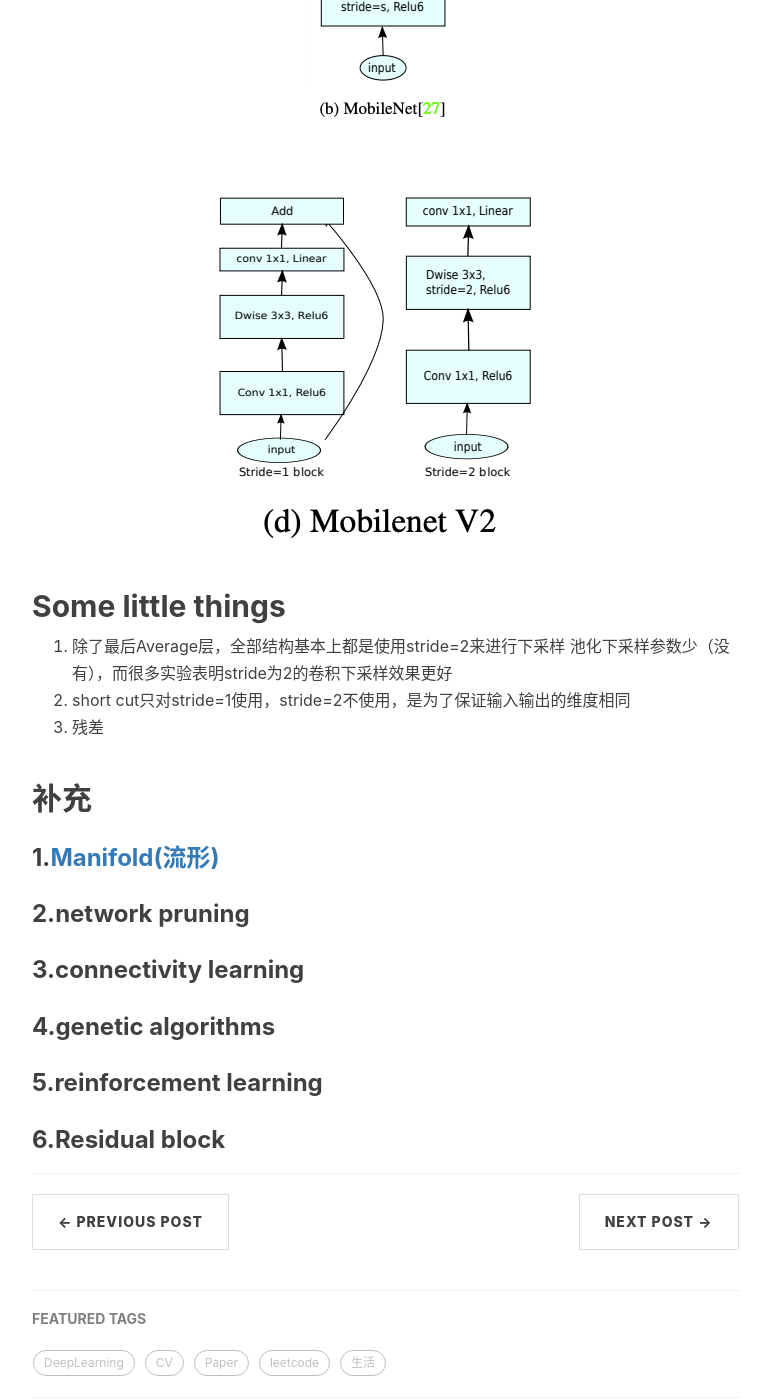
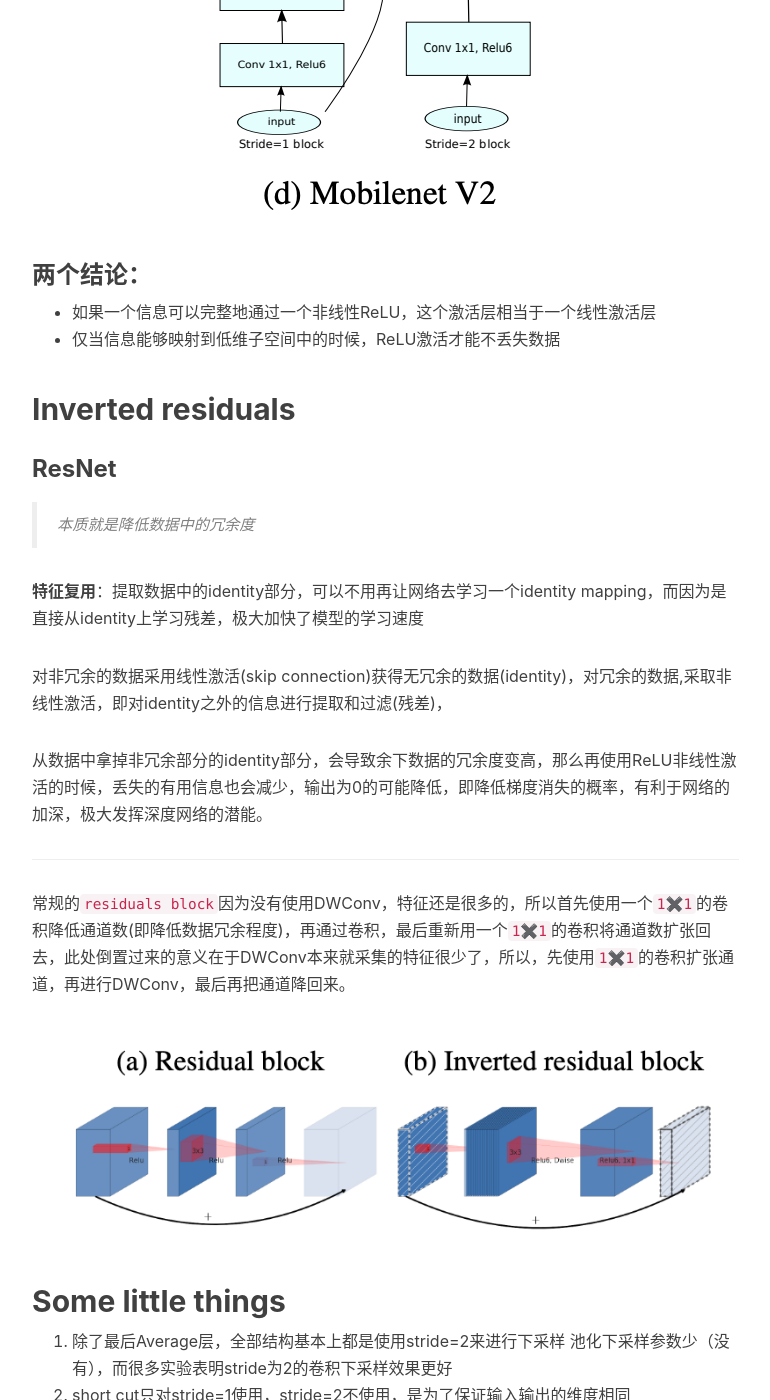
Before and after one commit to tpcmi/tpcmi.github.io, a Jekyll site: the page built from _posts/Paper/2019-10-16-mobilenet_v2.md, in a window 1280 px wide and 1400 px high, scrolled down 1880 px. Shown: the whole window, without its empty margins (233-1003 px from the left). Built offline with Jekyll 4.4.1, drawn with Linux system fonts in a browser that asks for light colours; nearby versions of some CDN libraries; comment, search, counter and statistics services are not loaded; some of the changed text lies outside the part shown.

Commit message:
mobilenet_v2

```diff
--- a/_posts/Paper/2019-10-16-mobilenet_v2.md
+++ b/_posts/Paper/2019-10-16-mobilenet_v2.md
@@ -16,24 +16,19 @@
 >based on an inverted residual structure where the shortcut connections are between the thin bottleneck layers.
 > 主要解决了V1在训练过程中非常容易特征退化的问题
 
+
+
 ## Depthwise Separable Convolutions
 
 略
 
+## Linear Bottlenecks
+
+> 通常将数据可以看做数据流(manifold)，是指可以将高维的数据映射到低维上，而低维的数据更方便计算。ReLU的作用是对维度进行压缩，但是当维度较低时，信息流无法分布到ReLU的激活带上，会造成较大的信息损耗(塌缩)，当信息完全无法流过ReLU时，输出就是0，在反向传播中，0值的梯度为0，即梯度消失，发生了特征退化。
+>
+> 如下图所示，当原始输入维度数增加到15以后再加ReLU，基本不会丢失太多的信息；但如果只把原始输入维度增加至2~5后再加ReLU，则会出现较为严重的信息丢失，除非`imput manifold`可以嵌入到激活空间的显著的低维子空间。
 
 
-## Inverted residuals
-
-常规的`residuals block`是首先使用一个`1✖️1`的卷积降低通道数，再通过卷积，最后重新用一个`1✖️1`的卷积将通道数扩张回去，此处倒置过来的意义在于DWConv本来就采集的特征很少了，所以，先使用`1✖️1`的卷积扩张通道，再进行DWConv，最后再把通道降回来。
-
-![](/img/mobilenet/残差与倒置残差.png)
-
-
-
-
-## Linear Bottlenecks
-
-> ReLU会对channel数较低的张量造成较大的信息损耗。如下图所示，当原始输入维度数增加到15以后再加ReLU，基本不会丢失太多的信息；但如果只把原始输入维度增加至2~5后再加ReLU，则会出现较为严重的信息丢失，除非`imput manifold`可以嵌入到激活空间的显著的低维子空间。
 
 ![](/img/mobilenet/relu不同维度表现.png)
 
@@ -46,6 +41,35 @@
 ![](/img/mobilenet/mobilenetv2基本元结构.png)
 
 
+
+### 两个结论：
+
+- 如果一个信息可以完整地通过一个非线性ReLU，这个激活层相当于一个线性激活层
+- 仅当信息能够映射到低维子空间中的时候，ReLU激活才能不丢失数据
+
+
+
+
+
+## Inverted residuals
+
+### ResNet
+
+> 本质就是降低数据中的冗余度
+
+**特征复用**：提取数据中的identity部分，可以不用再让网络去学习一个identity mapping，而因为是直接从identity上学习残差，极大加快了模型的学习速度
+
+对非冗余的数据采用线性激活(skip connection)获得无冗余的数据(identity)，对冗余的数据,采取非线性激活，即对identity之外的信息进行提取和过滤(残差)，
+
+从数据中拿掉非冗余部分的identity部分，会导致余下数据的冗余度变高，那么再使用ReLU非线性激活的时候，丢失的有用信息也会减少，输出为0的可能降低，即降低梯度消失的概率，有利于网络的加深，极大发挥深度网络的潜能。
+
+---
+
+
+
+常规的`residuals block`因为没有使用DWConv，特征还是很多的，所以首先使用一个`1✖️1`的卷积降低通道数(即降低数据冗余程度)，再通过卷积，最后重新用一个`1✖️1`的卷积将通道数扩张回去，此处倒置过来的意义在于DWConv本来就采集的特征很少了，所以，先使用`1✖️1`的卷积扩张通道，再进行DWConv，最后再把通道降回来。
+
+![](/img/mobilenet/残差与倒置残差.png)
 
 
 
```
Also changed, not shown: _posts/Paper/2019-10-15-mobilenetV1.md (+2 -1 lines), _posts/life/2019-09-19-First-Commit.markdown (+2 -2 lines).
